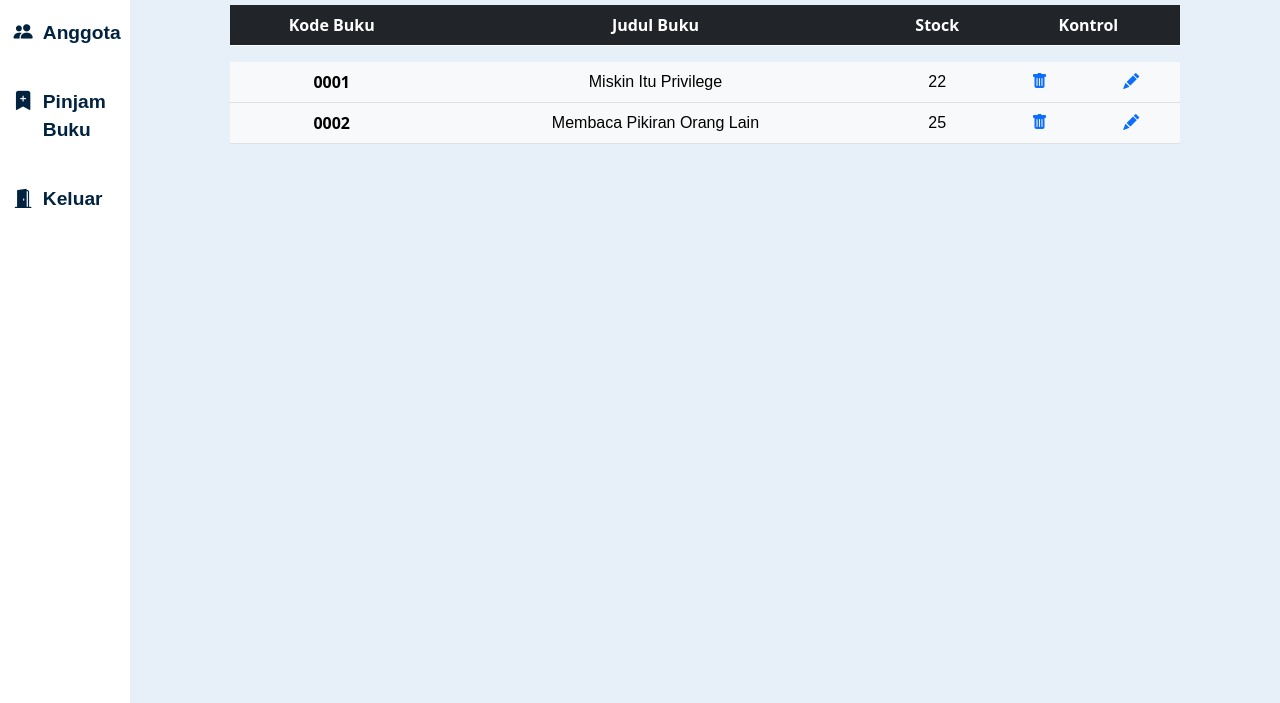
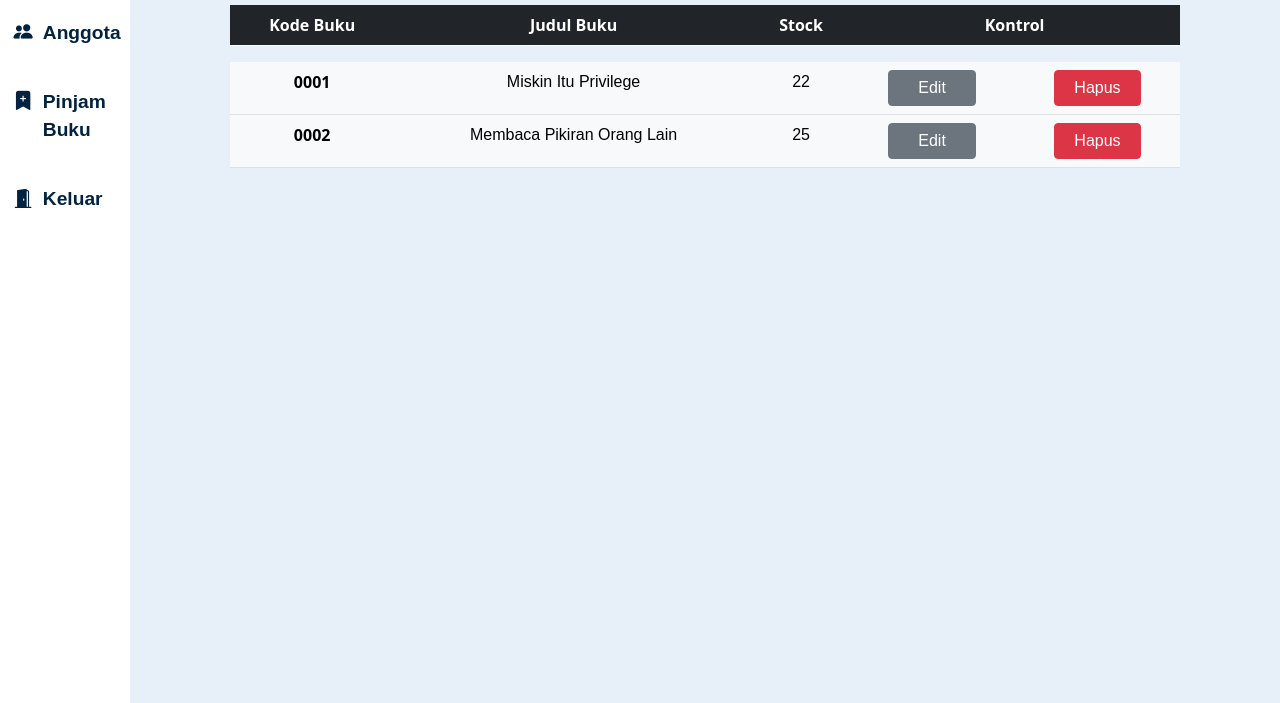
Before and after one commit to Alvin04072001/uts_webpython, a plain HTML site: page design/index.html in a window 1280 px wide. Shown: the part 177-880 px from the top of the page. Drawn offline with nearby package versions, Linux system fonts and the light colour scheme.

Commit message:
Table Revision

```diff
--- a/design/index-style.css
+++ b/design/index-style.css
@@ -100,6 +100,14 @@ i{
   padding: 0px 1.5rem 0px 1.5rem;
 }
 
+.btn-secondary{
+  padding: 0.3rem 1.8rem 0.3rem 1.8rem;
+}
+
+.btn-danger{
+  padding: 0.3rem 1.2rem 0.3rem 1.2rem;
+}
+
 .btn-primary:hover{
   background-color: #47cc2f;
 }
--- a/design/index.html
+++ b/design/index.html
@@ -83,10 +83,10 @@
                                 <td class="text-center">Miskin Itu Privilege</td>
                                 <td class="text-center">22</td>
                                 <td class="text-center">
-                                    <a href=""><i class="bi bi-trash-fill"></i></a>
+                                    <a href=""><button type="button" class="btn btn-secondary">Edit</button></a>
                                 </td>
                                 <td class="text-center">
-                                    <a href=""><i class="bi bi-pencil-fill"></i></a>
+                                    <a href=""><button type="button" class="btn btn-danger">Hapus</button></i></a>
                                 </td>
                             </tr>
                             <tr>
@@ -94,10 +94,10 @@
                                 <td class="text-center">Membaca Pikiran Orang Lain</td>
                                 <td class="text-center">25</td>
                                 <td class="text-center">
-                                    <a href=""><i class="bi bi-trash-fill"></i></a>
+                                    <a href=""><button type="button" class="btn btn-secondary">Edit</button></a>
                                 </td>
                                 <td class="text-center">
-                                    <a href=""><i class="bi bi-pencil-fill"></i></a>
+                                    <a href=""><button type="button" class="btn btn-danger">Hapus</button></i></a>
                                 </td>
                             </tr>
                         </tbody>
```
